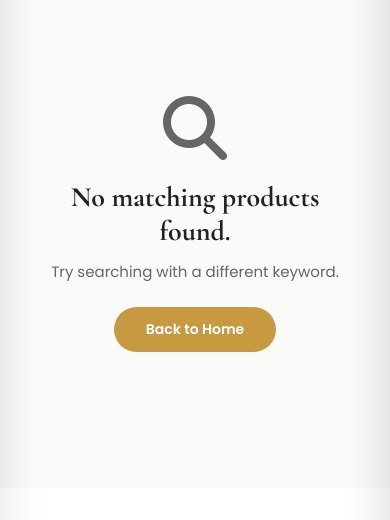
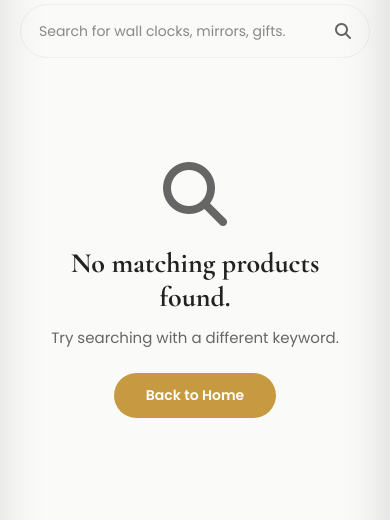
Before and after one commit to crystahomedecor-bot/crysta-home-decor, a website: page search.html in a window 390 px wide. Shown: the part 233-753 px from the top of the page. Drawn offline with nearby package versions, Linux system fonts and the light colour scheme.

Commit message:
Add mobile search bar

```diff
--- a/assets/css/search.css
+++ b/assets/css/search.css
@@ -94,6 +94,10 @@
     }
 }
 
+.search-bar-mobile{
+    display:none;
+}
+
 @media (max-width:768px){
     .search-section{
         padding:40px 0 56px;
@@ -104,7 +108,48 @@
     }
 
     .search-header{
-        margin-bottom:32px;
+        margin-bottom:20px;
+    }
+
+    .search-bar-mobile{
+        display:block;
+        margin-bottom:24px;
+    }
+
+    .search-bar-mobile .search-form{
+        border-radius:50px;
+        background:var(--bg);
+        border:1.5px solid var(--border);
+    }
+
+    .search-bar-mobile .search-form:focus-within{
+        border-color:var(--primary);
+        box-shadow:0 0 0 3px rgba(199,154,65,.12);
+    }
+
+    .search-bar-mobile .search-form input{
+        flex:1;
+        border:none;
+        background:none;
+        outline:none;
+        padding:12px 18px;
+        font-size:14px;
+        color:var(--text);
+        min-width:0;
+    }
+
+    .search-bar-mobile .search-form button{
+        background:none;
+        border:none;
+        padding:0 18px;
+        color:var(--text-muted);
+        cursor:pointer;
+        font-size:16px;
+        transition:color .3s ease;
+    }
+
+    .search-bar-mobile .search-form button:hover{
+        color:var(--primary);
     }
 
     .search-grid{
--- a/search.html
+++ b/search.html
@@ -188,6 +188,13 @@
                 <p class="search-count" id="searchCount"></p>
             </div>
 
+            <div class="search-bar-mobile">
+                <form class="search-form" action="search.html" method="GET" role="search">
+                    <input type="search" name="q" placeholder="Search for wall clocks, mirrors, gifts..." aria-label="Search products">
+                    <button type="submit" aria-label="Search"><i class="fas fa-search"></i></button>
+                </form>
+            </div>
+
             <div class="search-grid" id="searchGrid"></div>
 
             <div class="search-empty" id="searchEmpty">
```
